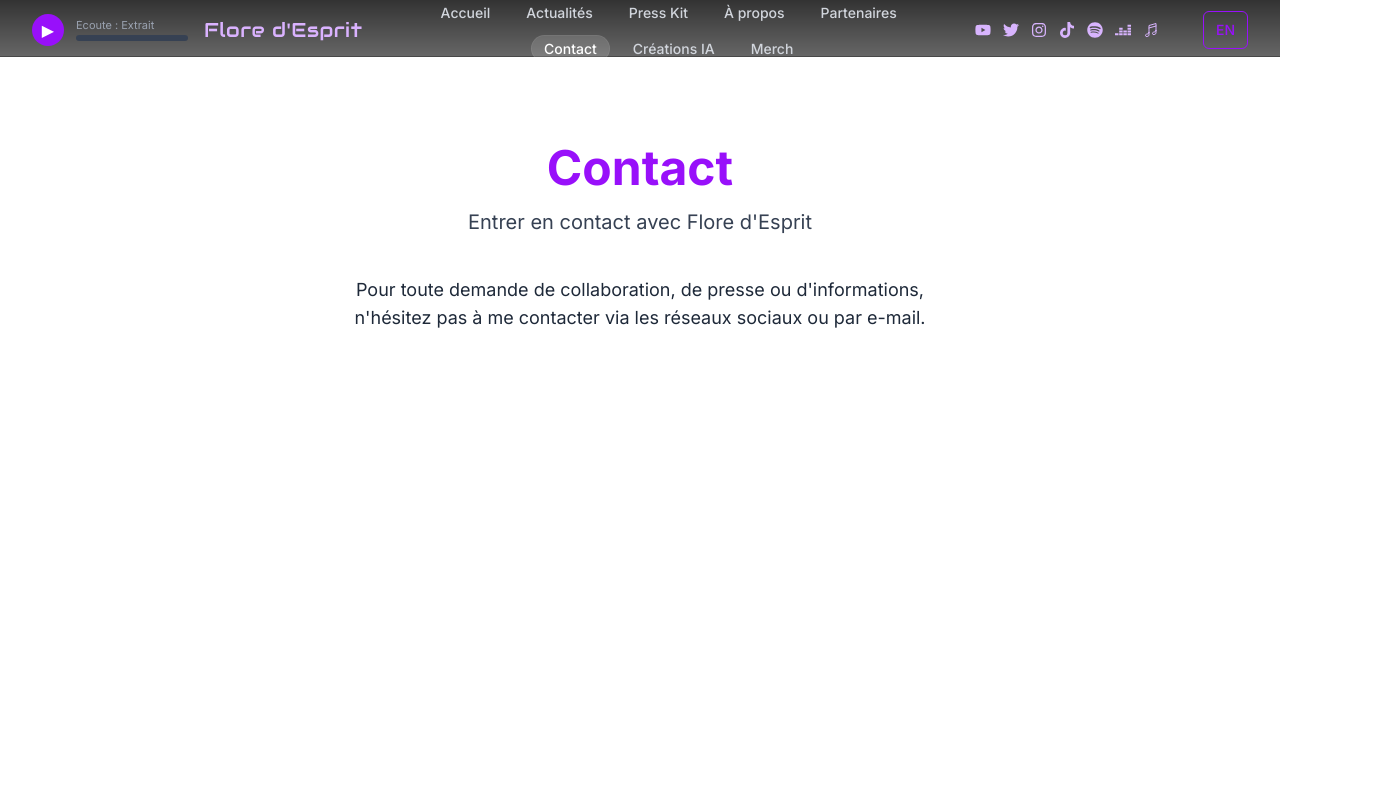
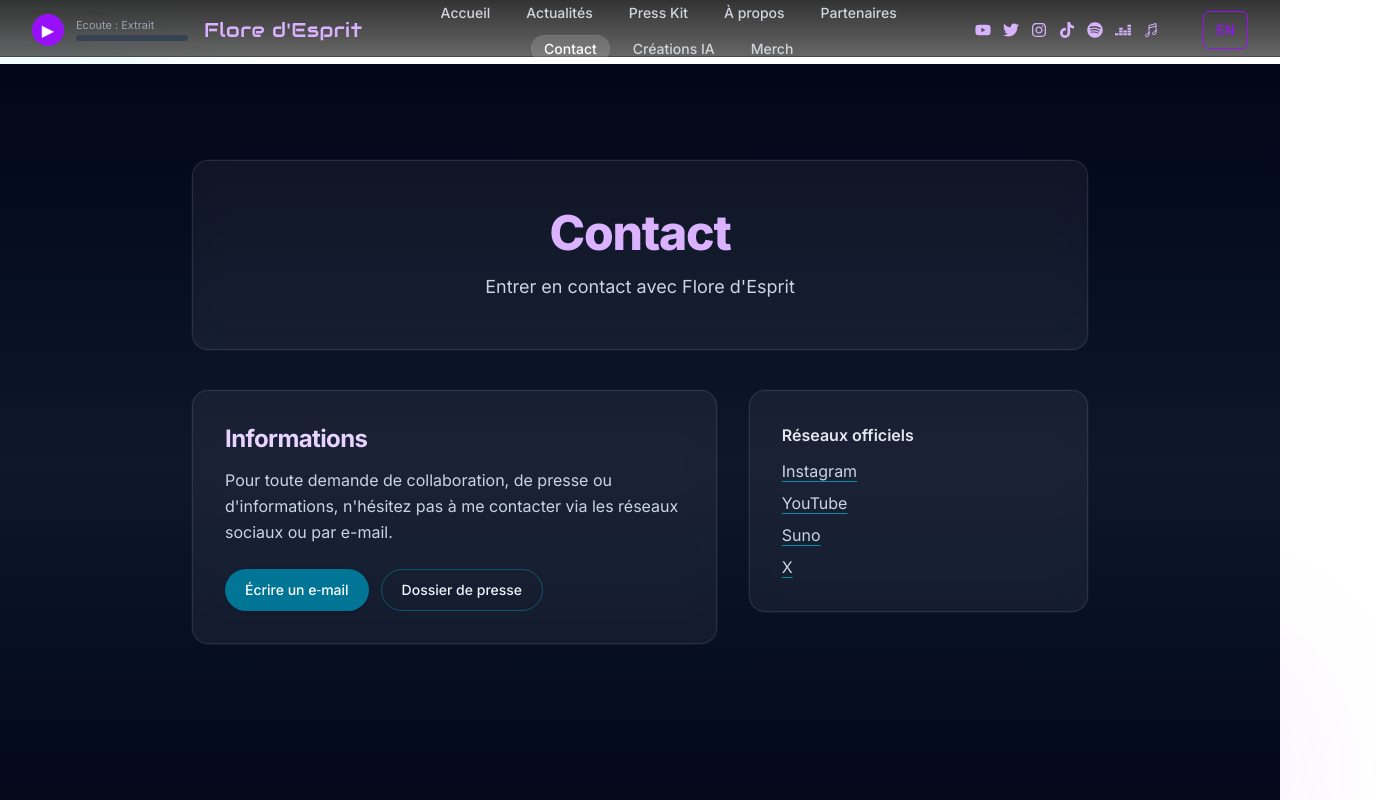
Before and after one commit to FlorianMinic/Flore-d-Esprit-Website, a Next.js app: page /contact in a window 1280 px wide. Shown: the top 800 px of the page, 1376 px wide, since content can reach past the window. Built offline with nearby package versions, Linux system fonts and the light colour scheme.

Commit message:
designe reworked contact page

```diff
--- a/src/app/contact/page.tsx
+++ b/src/app/contact/page.tsx
@@ -1,30 +1,105 @@
 'use client';
 
+import Link from 'next/link';
 import { useLocale } from '@/hooks/useLocale';
 
 export default function ContactPage() {
   const { locale } = useLocale();
+  const isFr = locale === 'fr';
 
   const t = {
     fr: {
-      title: "Contact",
+      title: 'Contact',
       subtitle: "Entrer en contact avec Flore d'Esprit",
-      content: `Pour toute demande de collaboration, de presse ou d'informations,
-      n'hésitez pas à me contacter via les réseaux sociaux ou par e-mail.`,
+      content:
+        "Pour toute demande de collaboration, de presse ou d'informations, n'hésitez pas à me contacter via les réseaux sociaux ou par e-mail.",
+      ctaMail: 'Écrire un e‑mail',
+      ctaPress: 'Dossier de presse',
+      socials: 'Réseaux officiels',
     },
     en: {
-      title: "Contact",
+      title: 'Contact',
       subtitle: "Get in touch with Flore d'Esprit",
-      content: `For any collaboration, press, or information requests,
-      feel free to contact me via social media or email.`,
+      content:
+        'For any collaboration, press, or information requests, feel free to contact me via social media or email.',
+      ctaMail: 'Send an email',
+      ctaPress: 'Press kit',
+      socials: 'Official socials',
     },
   }[locale];
 
+  // Styles communs (dark + glass, aligné avec About/PressKit/Partners)
+  const card = 'rounded-2xl border border-white/10 bg-white/[0.05] backdrop-blur-md shadow-[0_0_0_1px_rgba(255,255,255,0.03)]';
+  const title = 'text-3xl md:text-5xl font-extrabold tracking-tight';
+  const h2 = 'text-xl md:text-2xl font-bold tracking-tight';
+  const ring =
+    'focus-visible:outline-none focus-visible:ring-2 focus-visible:ring-cyan-400/70 focus-visible:ring-offset-2 focus-visible:ring-offset-slate-950';
+
   return (
-    <main className="min-h-screen bg-white text-black px-6 py-20 md:px-20 flex flex-col items-center text-center">
-      <h1 className="text-4xl md:text-5xl font-bold text-purple-600 mb-4">{t.title}</h1>
-      <p className="max-w-xl text-lg md:text-xl text-gray-700 mb-10">{t.subtitle}</p>
-      <p className="max-w-2xl text-lg text-gray-800 whitespace-pre-line">{t.content}</p>
+    <main className="relative min-h-screen bg-gradient-to-b from-slate-950 via-slate-900 to-slate-950 text-slate-100">
+      {/* halos doux */}
+      <div className="pointer-events-none absolute inset-0 -z-10">
+        <div
+          className="absolute -top-24 -left-24 h-80 w-80 rounded-full blur-3xl opacity-25"
+          style={{ background: 'radial-gradient(closest-side, rgba(34,211,238,0.6), transparent)' }}
+        />
+        <div
+          className="absolute -bottom-24 -right-24 h-96 w-96 rounded-full blur-3xl opacity-25"
+          style={{ background: 'radial-gradient(closest-side, rgba(168,85,247,0.45), transparent)' }}
+        />
+      </div>
+
+      {/* HERO */}
+      <section className="px-6 md:px-10 pt-24 pb-10">
+        <div className="max-w-4xl mx-auto">
+          <div className={`${card} p-8 md:p-12 text-center`}>
+            <h1 className={`${title} text-purple-300`}>{t.title}</h1>
+            <p className="mt-4 text-base md:text-lg text-slate-300 max-w-2xl mx-auto">{t.subtitle}</p>
+          </div>
+        </div>
+      </section>
+
+      {/* CONTENU */}
+      <section className="px-6 md:px-10 pb-20">
+        <div className="max-w-4xl mx-auto grid gap-8 md:grid-cols-5 items-start">
+          <article className={`md:col-span-3 ${card} p-6 md:p-8`}>
+            <h2 className={`${h2} text-purple-200 mb-3`}>{isFr ? 'Informations' : 'Information'}</h2>
+            <p className="text-slate-300 leading-relaxed whitespace-pre-line">{t.content}</p>
+            <div className="mt-6 flex flex-wrap gap-3">
+              <a
+                href="mailto:floredesprit1@gmail.com"
+                className={`${ring} inline-flex items-center gap-2 rounded-full bg-cyan-700 hover:bg-cyan-600 text-white px-5 py-2.5 text-sm font-medium shadow`}
+              >
+                {t.ctaMail}
+              </a>
+              <Link
+                href="/presskit"
+                className={`${ring} inline-flex items-center gap-2 rounded-full border border-cyan-400/30 hover:border-cyan-300/70 px-5 py-2.5 text-sm font-medium`}
+              >
+                {t.ctaPress}
+              </Link>
+            </div>
+          </article>
+
+          <aside className={`md:col-span-2 ${card} p-6 md:p-8`}>
+            <h3 className="font-semibold text-slate-200">{t.socials}</h3>
+            <ul className="mt-3 space-y-2 text-slate-300">
+              <li>
+                <a href="https://www.instagram.com/floredesprit" target="_blank" className="underline decoration-cyan-400/60 underline-offset-4 hover:decoration-cyan-300">Instagram</a>
+              </li>
+              <li>
+                <a href="https://www.youtube.com/@flordesprit" target="_blank" className="underline decoration-cyan-400/60 underline-offset-4 hover:decoration-cyan-300">YouTube</a>
+              </li>
+              <li>
+                <a href="https://suno.com/@flordesprit" target="_blank" className="underline decoration-cyan-400/60 underline-offset-4 hover:decoration-cyan-300">Suno</a>
+              </li>
+              <li>
+                <a href="https://x.com/" target="_blank" className="underline decoration-cyan-400/60 underline-offset-4 hover:decoration-cyan-300">X</a>
+              </li>
+            </ul>
+          </aside>
+        </div>
+      </section>
     </main>
   );
 }
```
